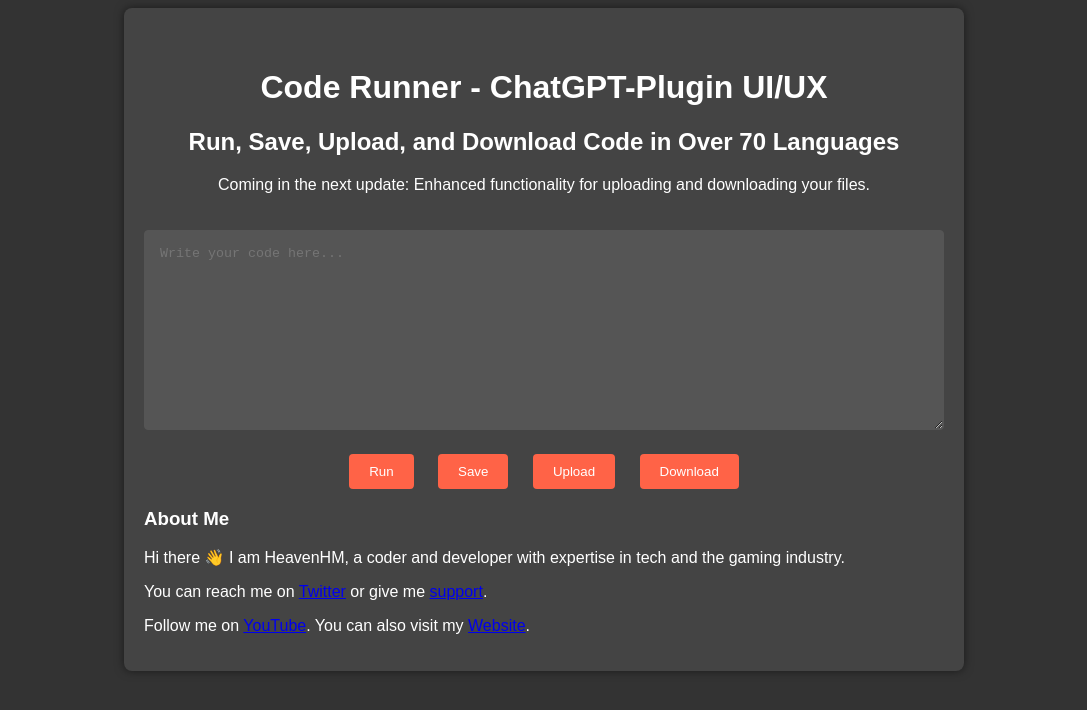
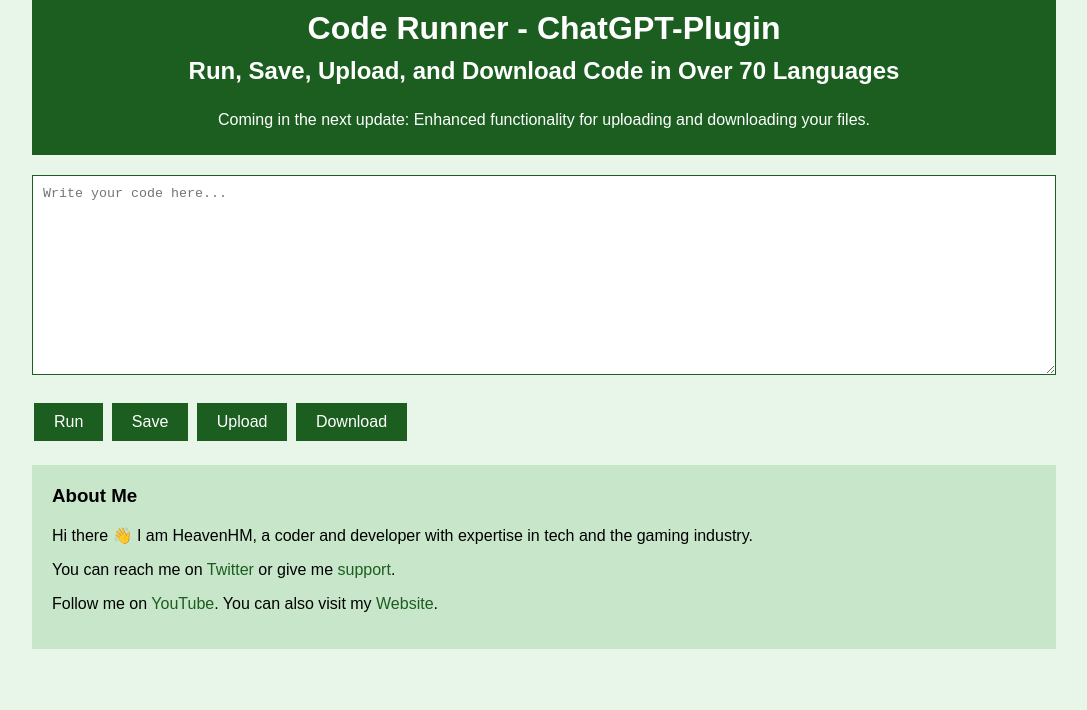
Before and after one commit to haseeb-heaven/coderunner-chatgpt, a plain HTML site: page templates/index.html in a window 1280 px wide. Shown: the whole page, without its empty margins (96-1183 px from the left). Drawn offline with Linux system fonts and the light colour scheme; files that its build step writes are made by us from their sources; a script that the page names is missing.

Commit message:
Improved Cache and Website UI/UX change

```diff
--- a/templates/index.html
+++ b/templates/index.html
@@ -7,7 +7,7 @@
   <body>
     <div class="container">
       <header>
-        <h1>Code Runner - ChatGPT-Plugin UI/UX</h1>
+        <h1>Code Runner - ChatGPT-Plugin</h1>
         <h2>Run, Save, Upload, and Download Code in Over 70 Languages</h2>
         <p>Coming in the next update: Enhanced functionality for uploading and downloading your files.</p>
       </header>
--- a/templates/styles.css
+++ b/templates/styles.css
@@ -1,50 +1,70 @@
 body {
-    background-color: #333;
   font-family: Arial, sans-serif;
-    color: #fff;
+  background-color: #e8f5e9;
+  color: #000;
+  margin: 0;
+  padding: 0;
 }
 
 .container {
-    max-width: 800px;
+  width: 80%;
   margin: 0 auto;
-    padding: 20px;
-    background-color: #444;
-    border-radius: 8px;
-    box-shadow: 0px 0px 10px 0px rgba(0,0,0,0.5);
 }
 
 header {
+  background-color: #1b5e20;
+  color: #fff;
+  padding: 10px 0;
   text-align: center;
-    padding: 20px 0;
 }
 
-  textarea {
+header h1, header h2 {
+  margin: 0;
+  padding-bottom: 10px;
+}
+
+.code-area {
+  margin-top: 20px;
+}
+
+#code-input {
   width: 100%;
-    min-height: 200px;
-    padding: 15px;
+  height: 200px;
+  border: 1px solid #1b5e20;
+  padding: 10px;
   box-sizing: border-box;
-    border: 1px solid #555;
-    border-radius: 4px;
-    background-color: #555;
-    color: #fff;
+  background-color: #fff;
+  color: #000;
 }
 
 .buttons {
   margin-top: 20px;
-    text-align: center;
 }
 
-  button {
-    padding: 10px 20px;
-    margin: 0 10px;
-    background-color: #ff6347;
+.btn {
+  background-color: #1b5e20;
   color: #fff;
   border: none;
-    border-radius: 4px;
+  padding: 10px 20px;
+  text-align: center;
+  text-decoration: none;
+  display: inline-block;
+  font-size: 16px;
+  margin: 4px 2px;
   cursor: pointer;
-    transition: background-color 0.3s ease;
 }
 
-  button:hover {
-    background-color: #cc4f37;
+section {
+  background-color: #c8e6c9;
+  padding: 20px;
+  margin-top: 20px;
 }
+
+section h3 {
+  margin-top: 0;
+}
+
+section a {
+  color: #1b5e20;
+  text-decoration: none;
+}
```
Also changed, not shown: 1 other file. Lines whose indentation alone changed are shown as unchanged.
